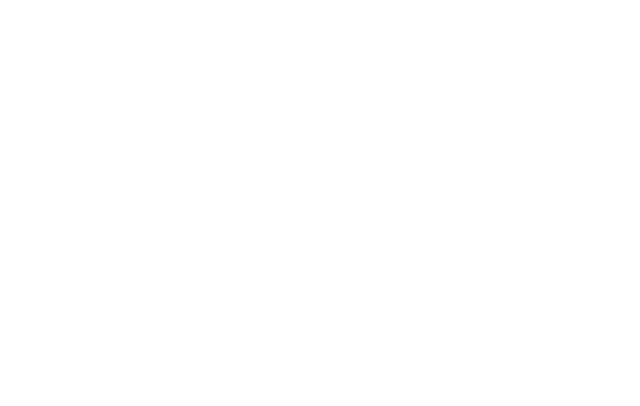
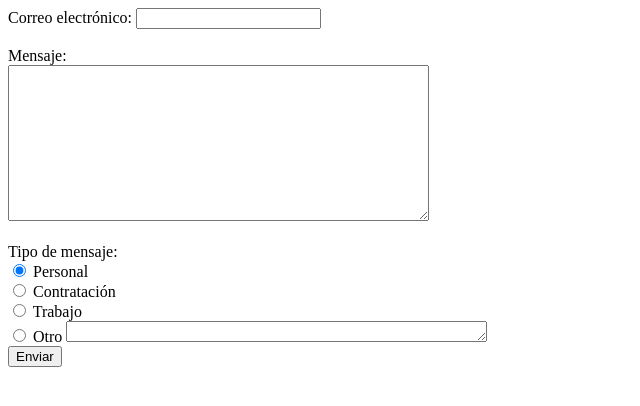
Before and after one commit to Derithy/Practica-de-HTML-CSS-y-GIT, a plain HTML site: page contacto.html in a window 1280 px wide. Shown: the whole page, without its empty margins (0-640 px from the left). Drawn offline with Linux system fonts and the light colour scheme.

Commit message:
Agregado contenido completo de contacto

```diff
--- a/contacto.html
+++ b/contacto.html
@@ -1,10 +1,52 @@
 <!DOCTYPE html>
 <html lang="es">
+
 <head>
     <meta charset="UTF-8">
     <title>Contacto</title>
 </head>
+
+
 <body>
+    <form method="post">
 
+        <label for="Correo electrónico">Correo electrónico:</label>
+        <input type="email" id="correo" name="correo">
+
+        <br>
+        <br>
+
+        <label for="Mensaje">Mensaje:</label>
+        <br>
+        <textarea name="Mensaje" id="Mensaje" cols="50" rows="10"></textarea>
+
+        <br>
+        <br>
+
+        <label for="Clasificacion">Tipo de mensaje:</label>
+        <br>
+
+        <input type="radio" id="Personal" name="clasificacion" checked>
+        <label for="Personal">Personal</label>
+        <br>
+
+        <input type="radio" id="Contratacion" name="clasificacion">
+        <label for="Contratacion">Contratación</label>
+        <br>
+
+        <input type="radio" id="Trabajo" name="clasificacion">
+        <label for="Trabajo">Trabajo</label>
+        <br>
+
+        <input type="radio" id="Otro" name="clasificacion">
+        <label for="Otro">Otro</label>
+        <textarea name="textareaOtro" id="textareaOtro" cols="50" rows="1"></textarea>
+
+        <br>
+
+        <input type="submit" value="Enviar">
+
+    </form>
 </body>
+
 </html>
```
Also changed, not shown: formulario.html (deleted, +0 -40 lines), index.html (+6 -3 lines), personaje.html (+8 -5 lines).
